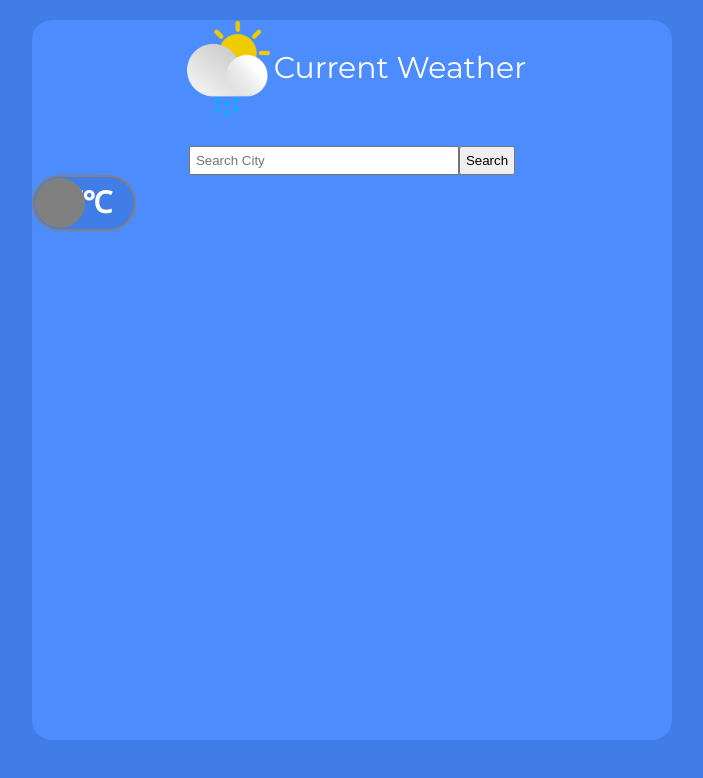
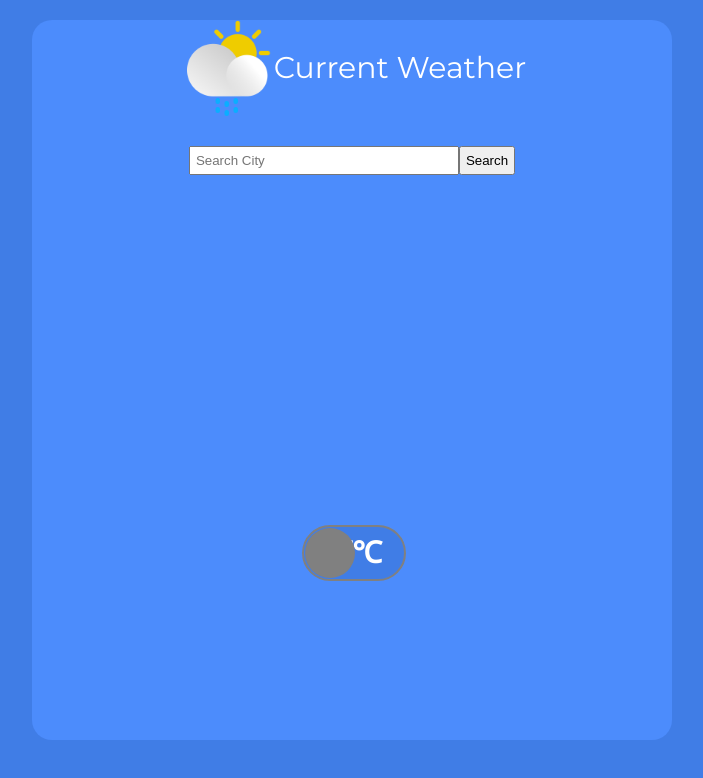
Before and after one commit to SajjadAhmad14/JS-Weather-app, a website built with webpack: page dist/index.html in a window 1280 px wide. Shown: the whole page, without its empty margins (288-991 px from the left). Built offline with Linux system fonts and the light colour scheme; no server answers.

Commit message:
lay out toggle button

```diff
--- a/src/style.css
+++ b/src/style.css
@@ -114,3 +114,9 @@ p {
 .checkbox {
   display : none;
 }
+
+.toggle-container{
+  position: relative;
+  bottom: -350px;
+  right: -270px;
+}
```
Also changed, not shown: dist/index.html, dist/main.js.
